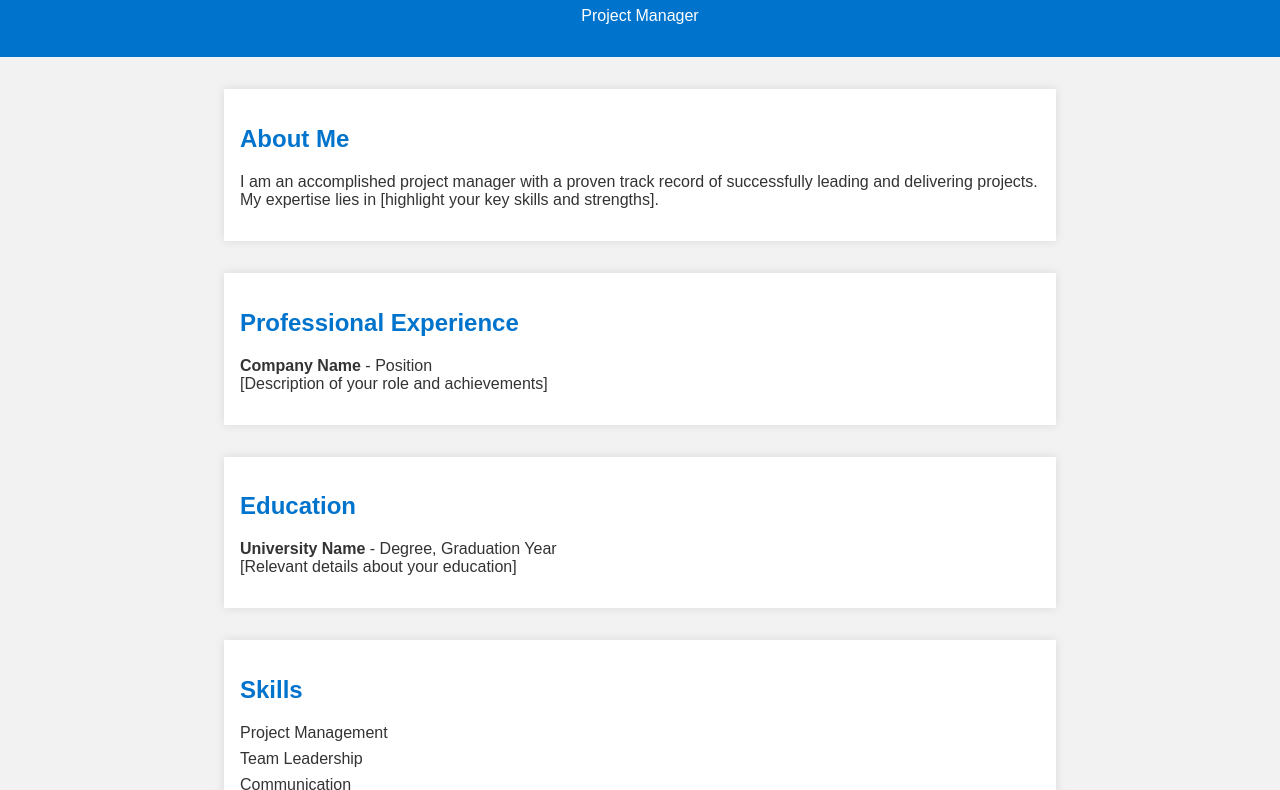
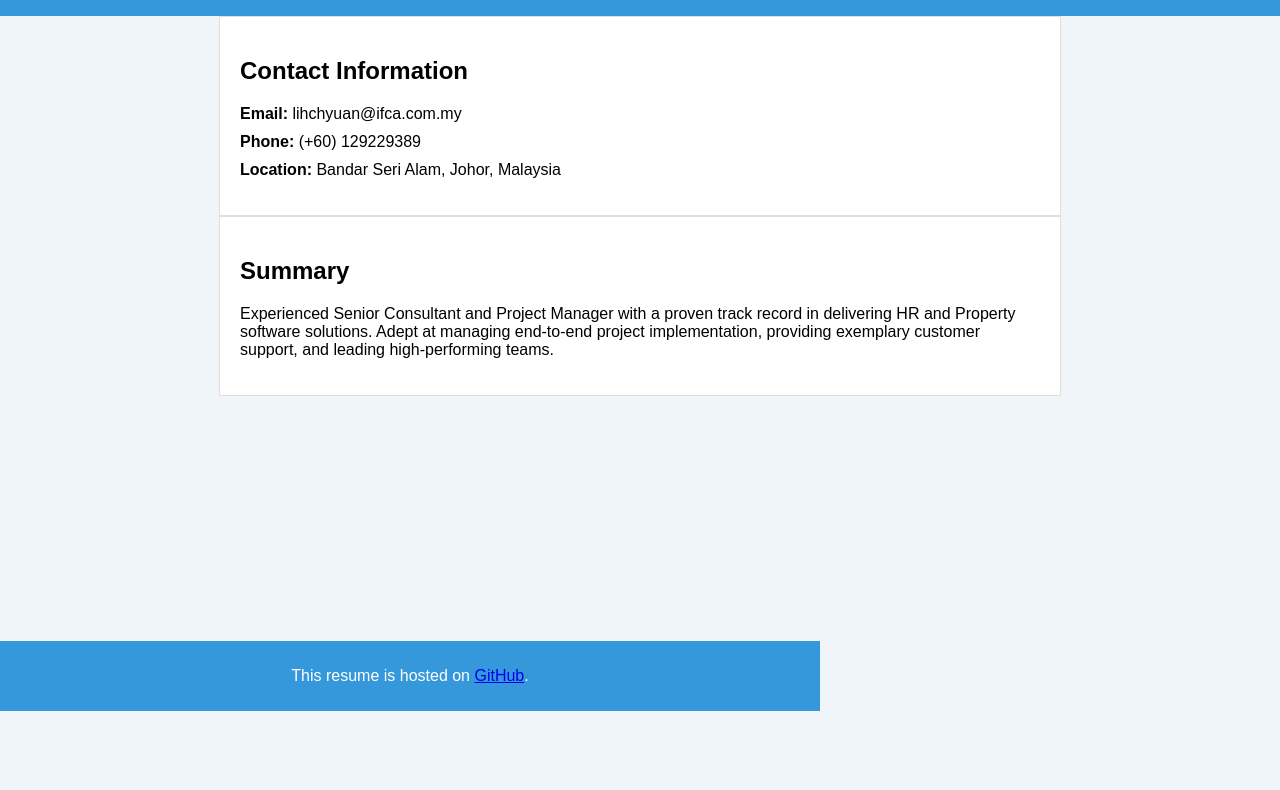
Before and after one commit to lihchyuanifca/lihchyuanifca.github.io, a plain HTML site: page index.html in a window 1280 px wide. Shown: the part 89-879 px from the top of the page. After the commit the page ends 800 px from the top, so only its background shows below. Drawn offline with Linux system fonts and the light colour scheme.

Commit message:
Update index.html

```diff
--- a/index.html
+++ b/index.html
@@ -1,98 +1,40 @@
 <!DOCTYPE html>
 <html lang="en">
+
 <head>
     <meta charset="UTF-8">
     <meta name="viewport" content="width=device-width, initial-scale=1.0">
-    <title>Your Name - Project Manager</title>
-    <style>
-        body {
-            font-family: Arial, sans-serif;
-            background-color: #f2f2f2;
-            color: #333;
-            margin: 0;
-            padding: 0;
-        }
-        header {
-            background-color: #0074cc;
-            color: #fff;
-            text-align: center;
-            padding: 1em;
-        }
-        section {
-            max-width: 800px;
-            margin: 2em auto;
-            padding: 1em;
-            background-color: #fff;
-            box-shadow: 0 0 10px rgba(0, 0, 0, 0.1);
-        }
-        h1 {
-            color: #0074cc;
-        }
-        h2 {
-            color: #0074cc;
-        }
-        ul {
-            list-style-type: none;
-            padding: 0;
-        }
-        li {
-            margin-bottom: 0.5em;
-        }
-    </style>
+    <link rel="stylesheet" href="styles.css">
+    <title>Thye Lih Chyuan - Resume</title>
 </head>
+
 <body>
-
     <header>
-        <h1>Your Name</h1>
-        <p>Project Manager</p>
+        <div class="container">
+            <h1>Thye Lih Chyuan</h1>
+            <p>Senior Consultant & Project Manager</p>
+        </div>
     </header>
 
-    <section>
-        <h2>About Me</h2>
-        <p>
-            I am an accomplished project manager with a proven track record of successfully leading and delivering projects.
-            My expertise lies in [highlight your key skills and strengths].
-        </p>
-    </section>
-
-    <section>
-        <h2>Professional Experience</h2>
+    <section id="contact" class="container">
+        <h2>Contact Information</h2>
         <ul>
-            <li>
-                <strong>Company Name</strong> - Position<br>
-                [Description of your role and achievements]
-            </li>
-            <!-- Add more entries for additional work experience -->
+            <li><strong>Email:</strong> lihchyuan@ifca.com.my</li>
+            <li><strong>Phone:</strong> (+60) 129229389</li>
+            <li><strong>Location:</strong> Bandar Seri Alam, Johor, Malaysia</li>
         </ul>
     </section>
 
-    <section>
-        <h2>Education</h2>
-        <ul>
-            <li>
-                <strong>University Name</strong> - Degree, Graduation Year<br>
-                [Relevant details about your education]
-            </li>
-            <!-- Add more entries for additional education -->
-        </ul>
+    <section id="summary" class="container">
+        <h2>Summary</h2>
+        <p>Experienced Senior Consultant and Project Manager with a proven track record in delivering HR and Property software solutions. Adept at managing end-to-end project implementation, providing exemplary customer support, and leading high-performing teams.</p>
     </section>
 
-    <section>
-        <h2>Skills</h2>
-        <ul>
-            <li>Project Management</li>
-            <li>Team Leadership</li>
-            <li>Communication</li>
-            <!-- Add more skills as needed -->
-        </ul>
-    </section>
+    <!-- Add other sections (Experience, Education, Skills, etc.) as needed -->
 
-    <section>
-        <h2>Contact Information</h2>
-        <p>Email: your.email@example.com</p>
-        <p>LinkedIn: linkedin.com/in/yourprofile</p>
-        <p>Phone: (123) 456-7890</p>
-    </section>
+    <footer class="container">
+        <p>This resume is hosted on <a href="https://github.com/yourusername/yourrepository">GitHub</a>.</p>
+    </footer>
+</body>
 
-</body>
 </html>
```
